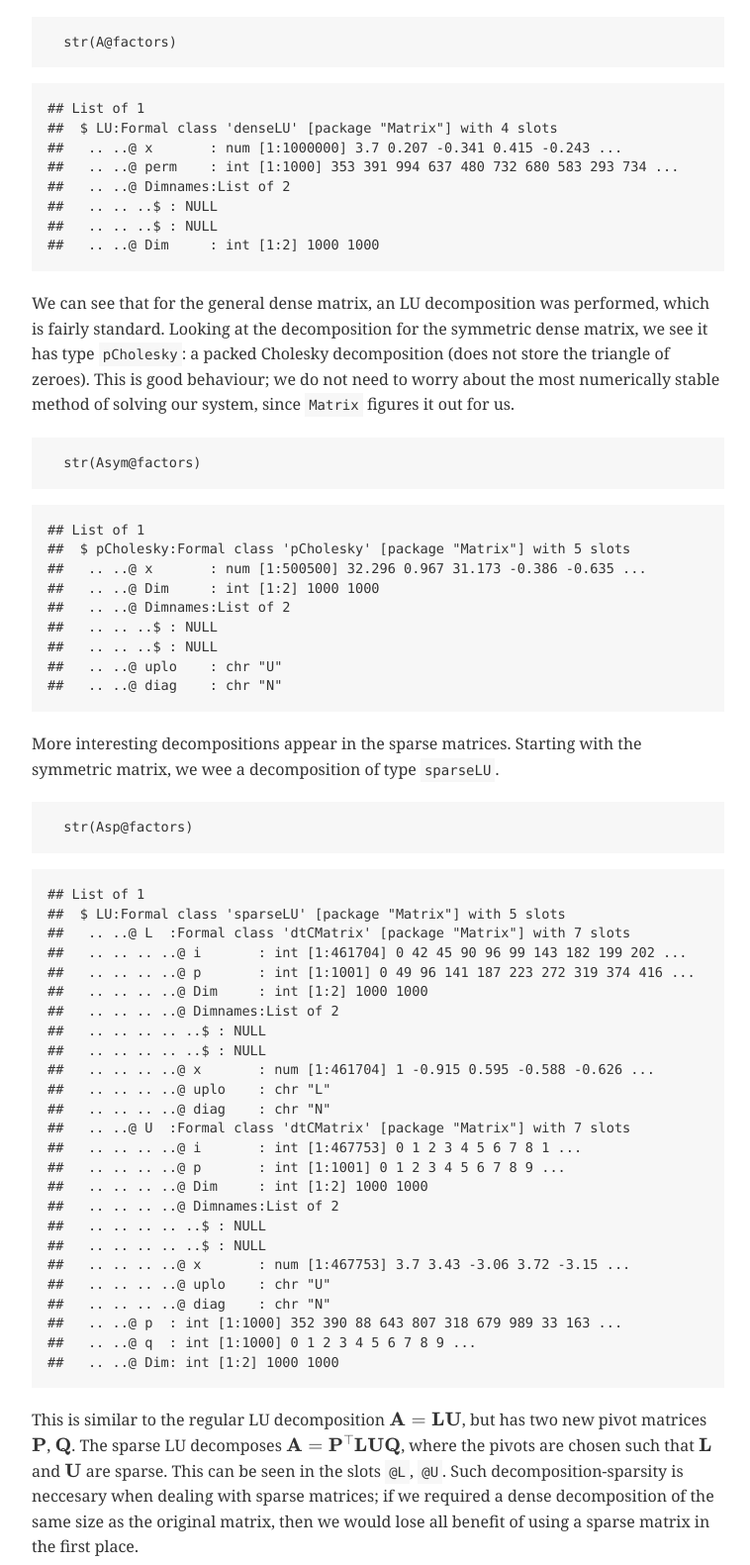
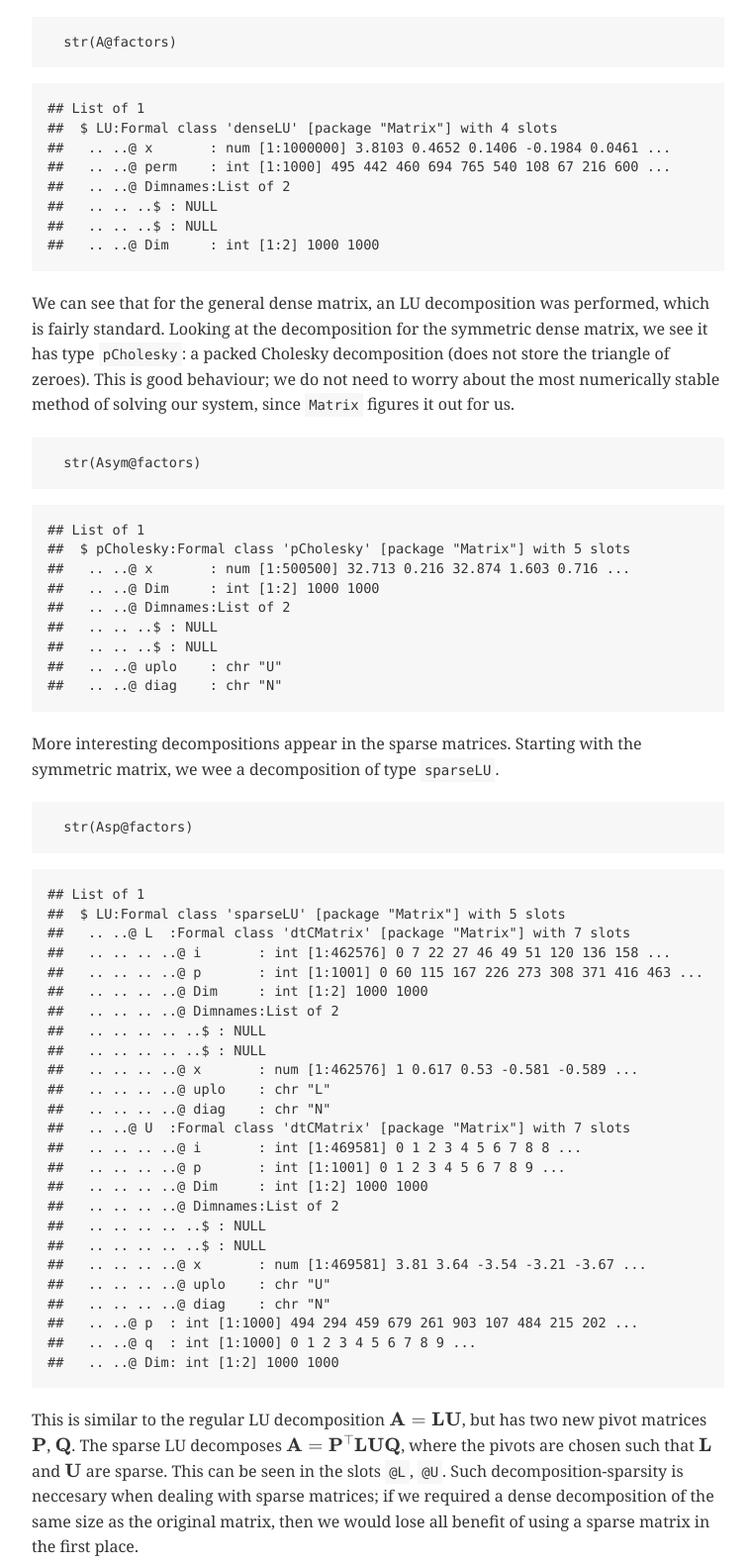
Before and after one commit to JimSkinner/jimskinner.github.io, a plain HTML site: page post/elegant-linear-algebra-in-r-with-the-matrix-package/index.html in a window 1280 px wide. Shown: the part 1705-3286 px from the top of the page at 99% size, without its empty margins (258-1016 px from the left). Drawn offline with nearby package versions, Linux system fonts and the light colour scheme; some packages are replaced by stand-ins of ours; a web font is replaced by a local one.

Commit message:
Different because of randomisation and rebuilding! Should be last time..

```diff
--- a/post/elegant-linear-algebra-in-r-with-the-matrix-package/index.html
+++ b/post/elegant-linear-algebra-in-r-with-the-matrix-package/index.html
@@ -91,10 +91,10 @@ Aspsym
 4.01 MB
 </td>
 <td style="text-align:left;">
-552 kB
+553 kB
 </td>
 <td style="text-align:left;">
-701 kB
+704 kB
 </td>
 </tr>
 </tbody>
@@ -110,8 +110,8 @@ Aspsym
 <pre class="r"><code>  str(A@factors)</code></pre>
 <pre><code>## List of 1
 ##  $ LU:Formal class &#39;denseLU&#39; [package &quot;Matrix&quot;] with 4 slots
-##   .. ..@ x       : num [1:1000000] 3.7 0.207 -0.341 0.415 -0.243 ...
-##   .. ..@ perm    : int [1:1000] 353 391 994 637 480 732 680 583 293 734 ...
+##   .. ..@ x       : num [1:1000000] 3.8103 0.4652 0.1406 -0.1984 0.0461 ...
+##   .. ..@ perm    : int [1:1000] 495 442 460 694 765 540 108 67 216 600 ...
 ##   .. ..@ Dimnames:List of 2
 ##   .. .. ..$ : NULL
 ##   .. .. ..$ : NULL
@@ -120,7 +120,7 @@ Aspsym
 <pre class="r"><code>  str(Asym@factors)</code></pre>
 <pre><code>## List of 1
 ##  $ pCholesky:Formal class &#39;pCholesky&#39; [package &quot;Matrix&quot;] with 5 slots
-##   .. ..@ x       : num [1:500500] 32.296 0.967 31.173 -0.386 -0.635 ...
+##   .. ..@ x       : num [1:500500] 32.713 0.216 32.874 1.603 0.716 ...
 ##   .. ..@ Dim     : int [1:2] 1000 1000
 ##   .. ..@ Dimnames:List of 2
 ##   .. .. ..$ : NULL
@@ -132,26 +132,26 @@ Aspsym
 <pre><code>## List of 1
 ##  $ LU:Formal class &#39;sparseLU&#39; [package &quot;Matrix&quot;] with 5 slots
 ##   .. ..@ L  :Formal class &#39;dtCMatrix&#39; [package &quot;Matrix&quot;] with 7 slots
-##   .. .. .. ..@ i       : int [1:461704] 0 42 45 90 96 99 143 182 199 202 ...
-##   .. .. .. ..@ p       : int [1:1001] 0 49 96 141 187 223 272 319 374 416 ...
+##   .. .. .. ..@ i       : int [1:462576] 0 7 22 27 46 49 51 120 136 158 ...
+##   .. .. .. ..@ p       : int [1:1001] 0 60 115 167 226 273 308 371 416 463 ...
 ##   .. .. .. ..@ Dim     : int [1:2] 1000 1000
 ##   .. .. .. ..@ Dimnames:List of 2
 ##   .. .. .. .. ..$ : NULL
 ##   .. .. .. .. ..$ : NULL
-##   .. .. .. ..@ x       : num [1:461704] 1 -0.915 0.595 -0.588 -0.626 ...
+##   .. .. .. ..@ x       : num [1:462576] 1 0.617 0.53 -0.581 -0.589 ...
 ##   .. .. .. ..@ uplo    : chr &quot;L&quot;
 ##   .. .. .. ..@ diag    : chr &quot;N&quot;
 ##   .. ..@ U  :Formal class &#39;dtCMatrix&#39; [package &quot;Matrix&quot;] with 7 slots
-##   .. .. .. ..@ i       : int [1:467753] 0 1 2 3 4 5 6 7 8 1 ...
+##   .. .. .. ..@ i       : int [1:469581] 0 1 2 3 4 5 6 7 8 8 ...
 ##   .. .. .. ..@ p       : int [1:1001] 0 1 2 3 4 5 6 7 8 9 ...
 ##   .. .. .. ..@ Dim     : int [1:2] 1000 1000
 ##   .. .. .. ..@ Dimnames:List of 2
 ##   .. .. .. .. ..$ : NULL
 ##   .. .. .. .. ..$ : NULL
-##   .. .. .. ..@ x       : num [1:467753] 3.7 3.43 -3.06 3.72 -3.15 ...
+##   .. .. .. ..@ x       : num [1:469581] 3.81 3.64 -3.54 -3.21 -3.67 ...
 ##   .. .. .. ..@ uplo    : chr &quot;U&quot;
 ##   .. .. .. ..@ diag    : chr &quot;N&quot;
-##   .. ..@ p  : int [1:1000] 352 390 88 643 807 318 679 989 33 163 ...
+##   .. ..@ p  : int [1:1000] 494 294 459 679 261 903 107 484 215 202 ...
 ##   .. ..@ q  : int [1:1000] 0 1 2 3 4 5 6 7 8 9 ...
 ##   .. ..@ Dim: int [1:2] 1000 1000</code></pre>
 <p>This is similar to the regular LU decomposition <span class="math inline">\(\mathbf{A} = \mathbf{LU}\)</span>, but has two new pivot matrices <span class="math inline">\(\mathbf{P}\)</span>, <span class="math inline">\(\mathbf{Q}\)</span>. The sparse LU decomposes <span class="math inline">\(\mathbf{A} = \mathbf{P}^\top\mathbf{LUQ}\)</span>, where the pivots are chosen such that <span class="math inline">\(\mathbf{L}\)</span> and <span class="math inline">\(\mathbf{U}\)</span> are sparse. This can be seen in the slots <code>@L</code>, <code>@U</code>. Such decomposition-sparsity is neccesary when dealing with sparse matrices; if we required a dense decomposition of the same size as the original matrix, then we would lose all benefit of using a sparse matrix in the first place.</p>
```
